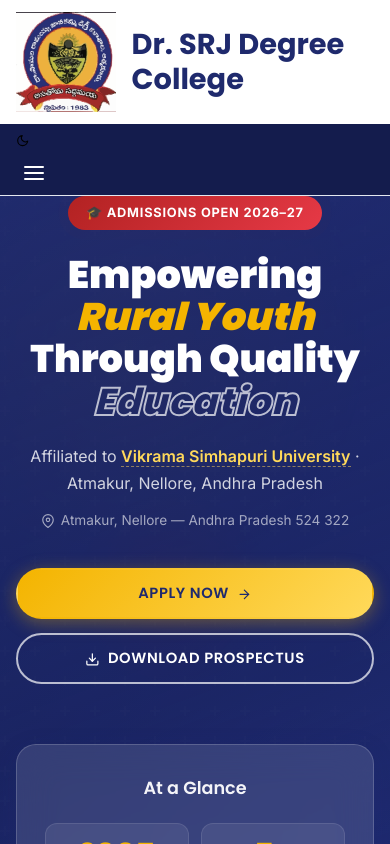
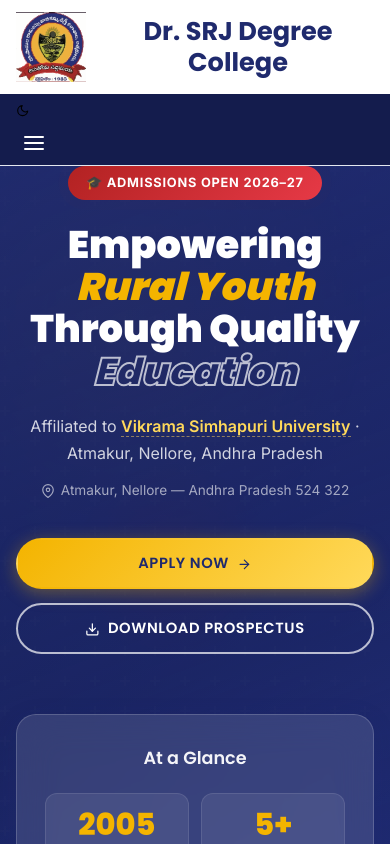
Before and after one commit to Pranay-Bhaskar/SRJ_Degree_college, a React (Vite) app in the folder frontend/: page / in a window 390 px wide. Shown: the top 844 px of the page. Built offline with nearby package versions, Linux system fonts and the light colour scheme.

Commit message:
update mobile nav

```diff
--- a/frontend/src/components/Navbar.css
+++ b/frontend/src/components/Navbar.css
@@ -312,19 +312,20 @@
 .college-name {
   font-family: var(--font-primary);
   font-weight: 700;
-  font-size: 1.8rem;
+  font-size: 2.5rem;
   color: var(--primary);
   line-height: 1.2;
 }
 
 .college-tagline {
-  font-size: 1rem;
+  display: none;
+  /* font-size: 1rem;
   color: var(--text-muted);
-  line-height: 1.3;
+  line-height: 1.3; */
 }
 
 .college-accreditation {
-  font-size: 0.9rem;
+  font-size: 1rem;
   color: #5a6a85;
   line-height: 1.3;
 }
@@ -456,3 +457,45 @@
   .college-tagline,
   .college-accreditation { display: none; }
 }
+
+/* Mobile adjustments */
+@media (max-width: 768px) {
+  /* Brand section */
+  .navbar__brand {
+    flex-direction: column;
+    align-items: center;
+    text-align: center;
+    gap: 12px;
+  }
+
+  .college-logo {
+    height: 70px; /* smaller logo */
+  }
+
+  .college-name {
+    font-size: 1.6rem; /* reduce heading size */
+  }
+
+  .college-accreditation {
+    font-size: 0.85rem;
+  }
+
+  .navbar__badges {
+    display: none; /* hide badges on small screens */
+  }
+
+  /* Secondary nav links */
+  .navbar__links {
+    flex-direction: column;
+    gap: 0;
+    width: 100%;
+  }
+
+  .navbar__link {
+    display: block;
+    text-align: center;
+    padding: 12px;
+    border-bottom: 1px solid rgba(255,255,255,0.15);
+    font-size: 1rem;
+  }
+}
--- a/frontend/src/components/Navbar.jsx
+++ b/frontend/src/components/Navbar.jsx
@@ -292,7 +292,7 @@
           <img src="/SRJ.svg" alt="SRJ College Logo" className="college-logo" />
           <div className="college-text">
             <h1 className="college-name">Dr. SRJ Degree College</h1>
-            <p className="college-tagline">Empowering Rural Youth Through Quality Education</p>
+           {/* <p className="college-tagline">Empowering Rural Youth Through Quality Education</p> */}
             <p className="college-accreditation">
               Affiliated to Vikrama Simhapuri University · Atmakur, Nellore, Andhra Pradesh
             </p>
```
